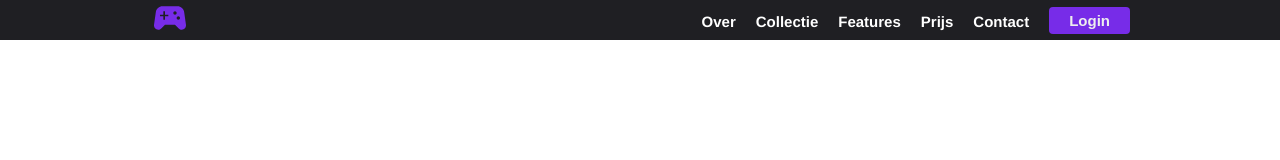
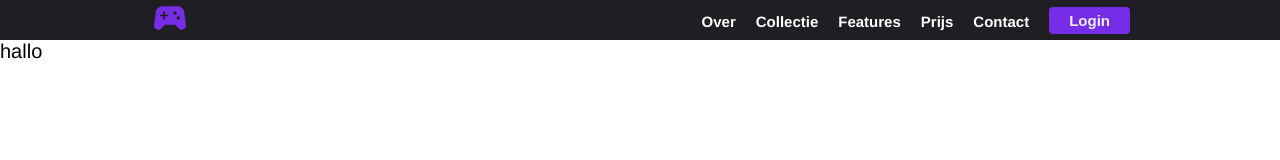
Before and after one commit to Robinzhao69/Collezione, a React (Vite) app: page /Collection in a window 1280 px wide. Shown: the top 160 px of the page. Built offline with nearby package versions, Linux system fonts and the light colour scheme.

Commit message:
feature collection

```diff
--- a/src/Pages/Collectionpage/Collectionpage.jsx
+++ b/src/Pages/Collectionpage/Collectionpage.jsx
@@ -5,6 +5,7 @@ function Collectionpage() {
     return (
         <>
             <NavBar />
+            <p>hallo</p>
         </>
     )
 }
```
